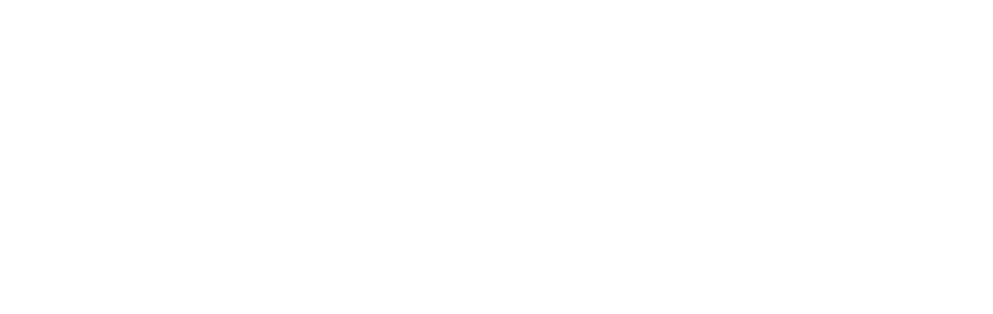
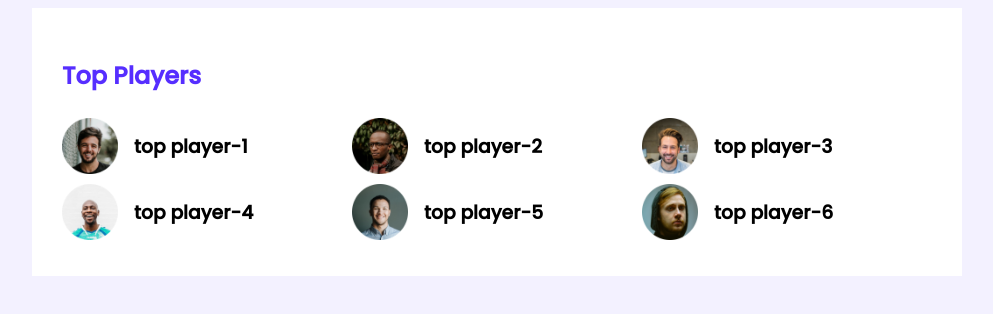
Before and after one commit to imAlid/leader-board, a plain HTML site: page index.html in a window 1280 px wide. Shown: the whole page, without its empty margins (143-1136 px from the left). Drawn offline with Linux system fonts and the light colour scheme.

Commit message:
added top-players-section

```diff
--- a/index.html
+++ b/index.html
@@ -6,9 +6,49 @@
    <meta name="viewport" content="width=device-width, initial-scale=1.0">
    <title>Leader Board</title>
    <!-- styles stylesheet -->
+
    <link rel="stylesheet" href="styles/styles.css">
 </head>
 <body>
+   <!-- Header Start -->
+   <header>
 
+   </header>
+   <!-- header End -->
+
+   <main>
+      <section class="container">
+         <h2 class="section-title">
+            Top Players
+         </h2>
+         <div class="players">
+
+            <div class="player">
+               <img src="images/players/player-1.png" alt="">
+               <h3 class="player-name">top player-1</h3>
+            </div>
+            <div class="player">
+               <img src="images/players/player-2.png" alt="">
+               <h3 class="player-name">top player-2</h3>
+            </div>
+            <div class="player">
+               <img src="images/players/player-3.png" alt="">
+               <h3 class="player-name">top player-3</h3>
+            </div>
+            <div class="player">
+               <img src="images/players/player-4.png" alt="">
+               <h3 class="player-name">top player-4</h3>
+            </div>
+            <div class="player">
+               <img src="images/players/player-5.png" alt="">
+               <h3 class="player-name">top player-5</h3>
+            </div>
+            <div class="player">
+               <img src="images/players/player-6.png" alt="">
+               <h3 class="player-name">top player-6</h3>
+            </div>
+         </div>
+      </section>
+   </main>
 </body>
 </html>
--- a/styles/styles.css
+++ b/styles/styles.css
@@ -0,0 +1,42 @@
+/* fonts */
+@import url('https://fonts.googleapis.com/css2?family=Poppins:wght@500&family=Work+Sans:wght@400;700&display=swap');
+
+
+/* common or utilitis styles */
+
+body{
+   font-family: 'Poppins', sans-serif;
+   background-color: #F3F1FF;
+}
+
+main{
+   display: flex;
+   justify-content: center;
+}
+
+/* top players styles */
+.section-title{
+   font-size: 24px;
+   color: #562EFF;
+}
+.container{
+   background-color: #fff;
+   width: 870px;
+   padding: 30px;
+}
+.players{
+   display: grid;
+   grid-template-columns: repeat(3, 1fr);
+
+
+}
+.player{
+   display: flex;
+   align-items: center;
+}
+.player img{
+   width: 56px;
+   height: 56px;
+}.player-name{
+   margin-left: 16px;
+}
```
